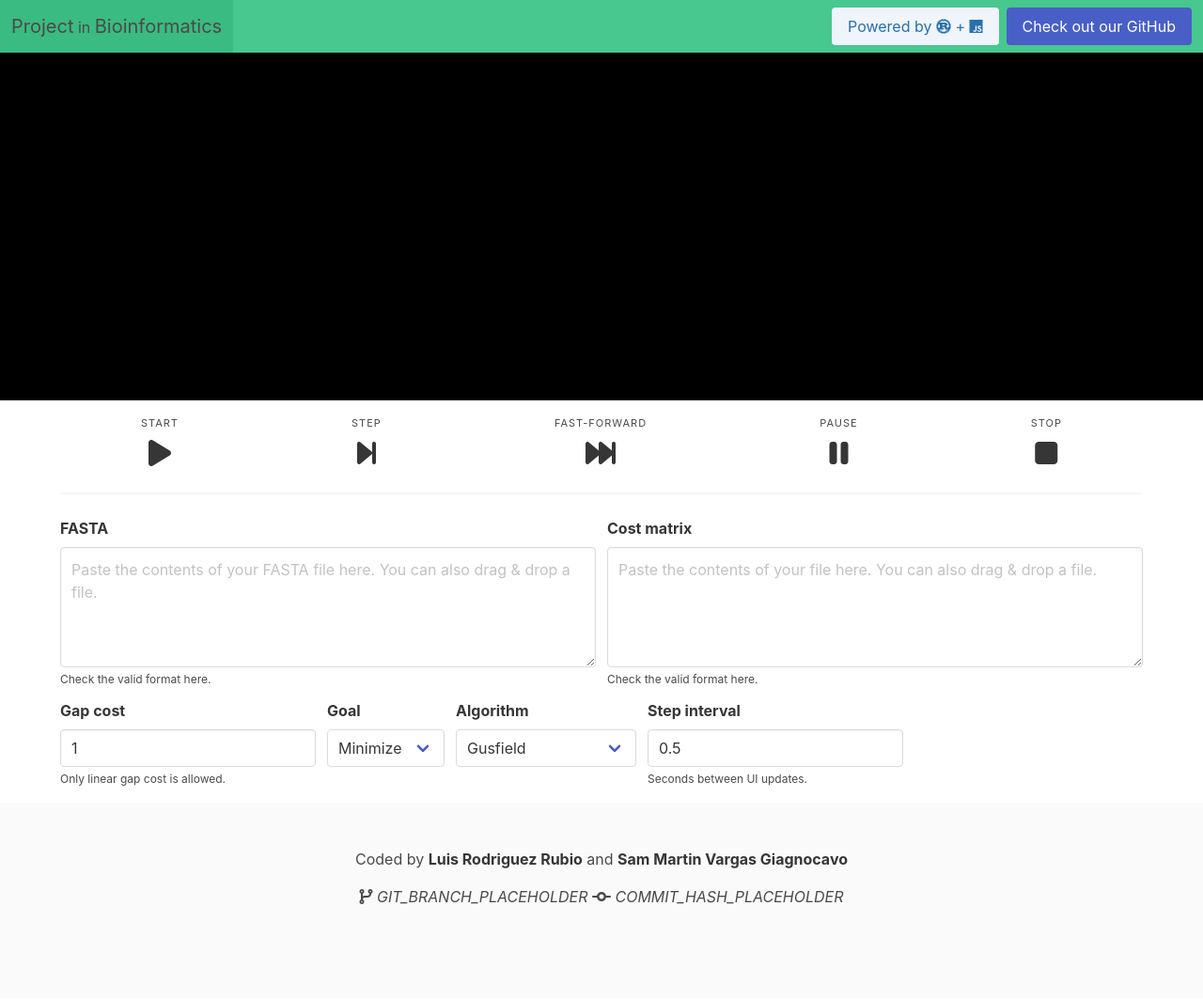
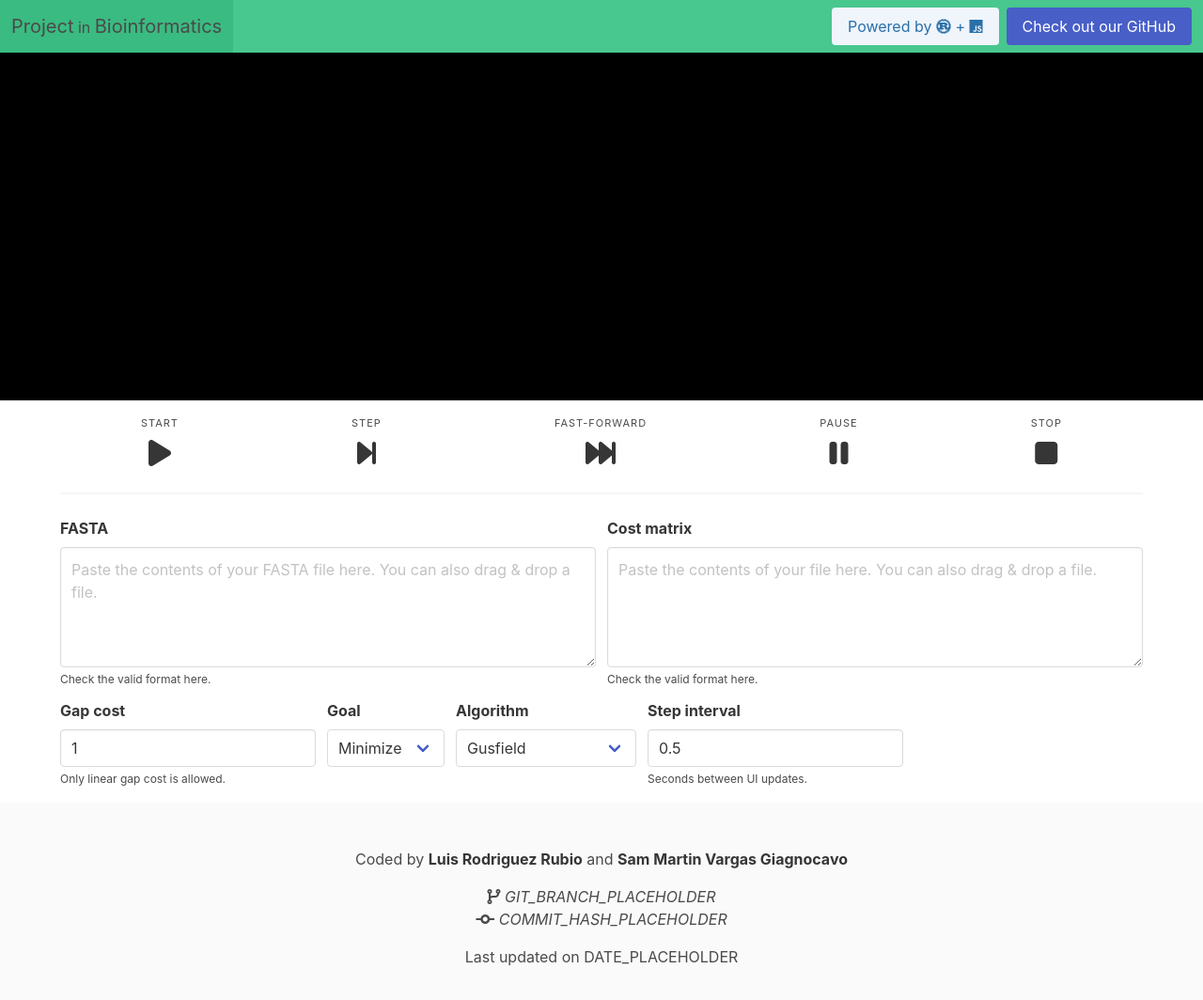
Before and after one commit to Lewis-11/PiB, a plain HTML site: page msa/www/index.html in a window 1280 px wide. Shown: the whole page at 94% size. Drawn offline with nearby package versions, Linux system fonts and the light colour scheme; a script that the page names is missing.

Commit message:
Create GitHub actions to deploy each branch
The action will also replace a few placeholders from the website.

```diff
--- a/msa/www/index.html
+++ b/msa/www/index.html
@@ -136,8 +136,15 @@
         Coded by <strong>Luis Rodriguez Rubio</strong> and <strong>Sam Martin Vargas Giagnocavo</strong>
       </p>
       <p>
-        <em class="fa-solid fa-code-branch"></em> <em>GIT_BRANCH_PLACEHOLDER</em>
-        <em class="fa-solid fa-code-commit"></em> <em>COMMIT_HASH_PLACEHOLDER</em>
+        <div>
+          <em class="fa-solid fa-code-branch"></em> <em>GIT_BRANCH_PLACEHOLDER</em>
+        </div>
+        <div>
+          <em class="fa-solid fa-code-commit"></em> <em>COMMIT_HASH_PLACEHOLDER</em>
+        </div>
+      </p>
+      <p>
+        Last updated on DATE_PLACEHOLDER
       </p>
     </div>
   </footer>
```
Also changed, not shown: .github/workflows/deploy.yml (added).
